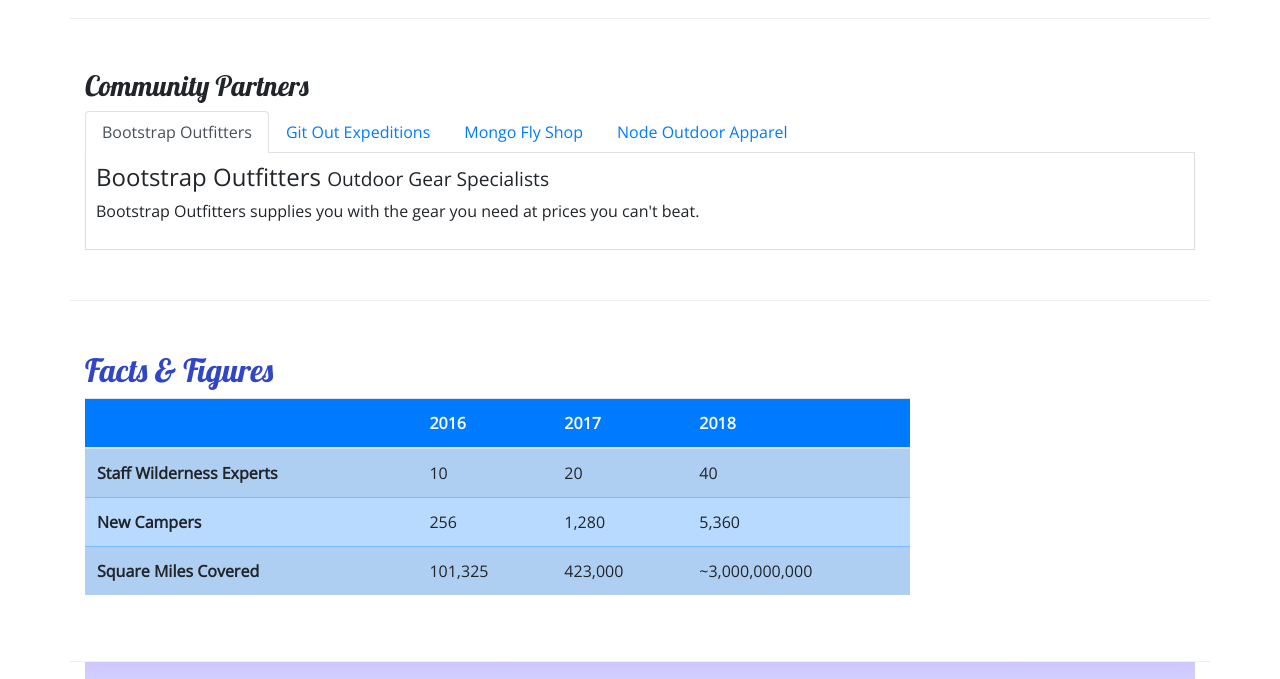
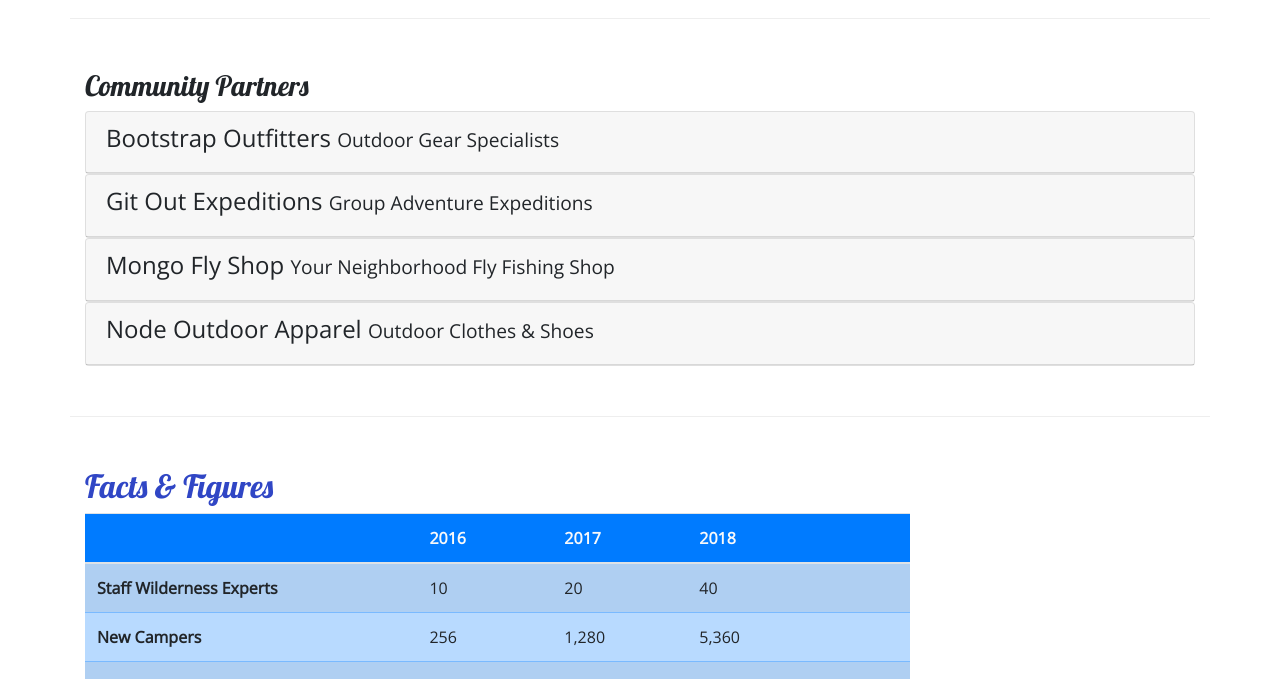
Before and after one commit to Prem2vee/nucampsite, a website: page aboutus.html in a window 1280 px wide. Shown: the part 810-1489 px from the top of the page. Drawn offline with nearby package versions, Linux system fonts and the light colour scheme.

Commit message:
Accordion

```diff
--- a/aboutus.html
+++ b/aboutus.html
@@ -110,28 +110,59 @@
         <div class="row row-content">
             <div class="col">
                 <h3>Community Partners</h3>
-                <ul class="nav nav-tabs">
-                    <li class="nav-item"><a class="nav-link active" href="#bootstrap" role="tab" data-toggle="tab">Bootstrap Outfitters</a></li>
-                    <li class="nav-item"><a class="nav-link" href="#git" role="tab" data-toggle="tab">Git Out Expeditions</a></li>
-                    <li class="nav-item"><a class="nav-link" href="#mongo" role="tab" data-toggle="tab">Mongo Fly Shop</a></li>
-                    <li class="nav-item"><a class="nav-link" href="#node" role="tab" data-toggle="tab">Node Outdoor Apparel</a></li>
-                </ul>
-                <div class="tab-content">
-                    <div role=tabpanel class="tab-pane fade show active" id="bootstrap">
-                        <h4>Bootstrap Outfitters <small>Outdoor Gear Specialists</small></h4>
-                        <p class="d-none d-sm-block">Bootstrap Outfitters supplies you with the gear you need at prices you can't beat.</p>
+
+                <div id="accordion">
+                    <div class="card">
+                        <div class="card-header" role="tab">
+                            <h4>
+                                <a data-toggle="collapse" data-target="#bootstrap">Bootstrap Outfitters <small>Outdoor Gear Specialists</small>
+                            </a>
+                            </h4>
+                            <div class="collapse" id="bootstrap" data-parent="#accordion">
+                                <div class="card-body">
+                                    <p class="d-none d-sm-block">Bootstrap Outfitters supplies you with the gear you need at prices you can't beat.</p>
+                                </div>
+                            </div>
+                        </div>
                     </div>
-                    <div role=tabpanel class="tab-pane fade" id="git">
-                        <h4>Git Out Expeditions <small>Group Adventure Expeditions</small></h4>
-                        <p class="d-none d-sm-block">Join Git Out Expeditions to explore new horizons with a group of other adventurers!</p>
+                    <div class="card show">
+                        <div class="card-header" role="tab">
+                            <h4>
+                                <a class="collapsed" data-toggle="collapse" data-target="#git">Git Out Expeditions <small>Group Adventure Expeditions</small>
+                                </a>
+                            </h4>
+                            <div class="collapse" id="git" data-parent="#accordion">
+                                <div class="card-body">
+                                    <p class="d-none d-sm-block">Join Git Out Expeditions to explore new horizons with a group of other adventurers!</p>
+                                </div>
+                            </div>
+                        </div>
                     </div>
-                    <div role=tabpanel class="tab-pane fade" id="mongo">
-                        <h4>Mongo Fly Shop <small>Your Neighborhood Fly Fishing Shop</small></h4>
-                        <p class="d-none d-sm-block">Need a new fishing pole, a tacklebox, or flies of all kinds? Stop by Mongo Fly Shop.</p>
+                    <div class="card">
+                        <div class="card-header" role="tab">
+                            <h4>
+                                <a class="collapsed" data-toggle="collapse" data-target="#mongo">Mongo Fly Shop <small>Your Neighborhood Fly Fishing Shop</small>
+                                </a>
+                            </h4>
+                            <div class="collapse" id="mongo" data-parent="#accordion">
+                                <div class="card-body">
+                                    <p class="d-none d-sm-block">Need a new fishing pole, a tacklebox, or flies of all kinds? Stop by Mongo Fly Shop.</p>
+                                </div>
+                            </div>
+                        </div>
                     </div>
-                    <div role=tabpanel class="tab-pane fade" id="node">
-                        <h4>Node Outdoor Apparel <small>Outdoor Clothes & Shoes</small></h4>
-                        <p class="d-none d-sm-block">From polar fleeces to swimsuits, hiking boots to waders, a visit to Node will be sure to get you covered.</p>
+                    <div class="card">
+                        <div class="card-header" role="tab">
+                            <h4>
+                                <a class="collapsed" data-toggle="collapse" data-target="#node">Node Outdoor Apparel <small>Outdoor Clothes & Shoes</small>
+                                </a>
+                            </h4>
+                            <div class="collapse" id="node" data-parent="#accordion">
+                                <div class="card-body">
+                                    <p class="d-none d-sm-block">From polar fleeces to swimsuits, hiking boots to waders, a visit to Node will be sure to get you covered.</p>
+                                </div>
+                            </div>
+                        </div>
                     </div>
                 </div>
             </div>
--- a/css/styles.css
+++ b/css/styles.css
@@ -38,3 +38,7 @@ header h2 {
     border-top: none;
     padding:10px;
 }
+a, a:hover {
+    color: inherit;
+    text-decoration: none;
+  }
```
